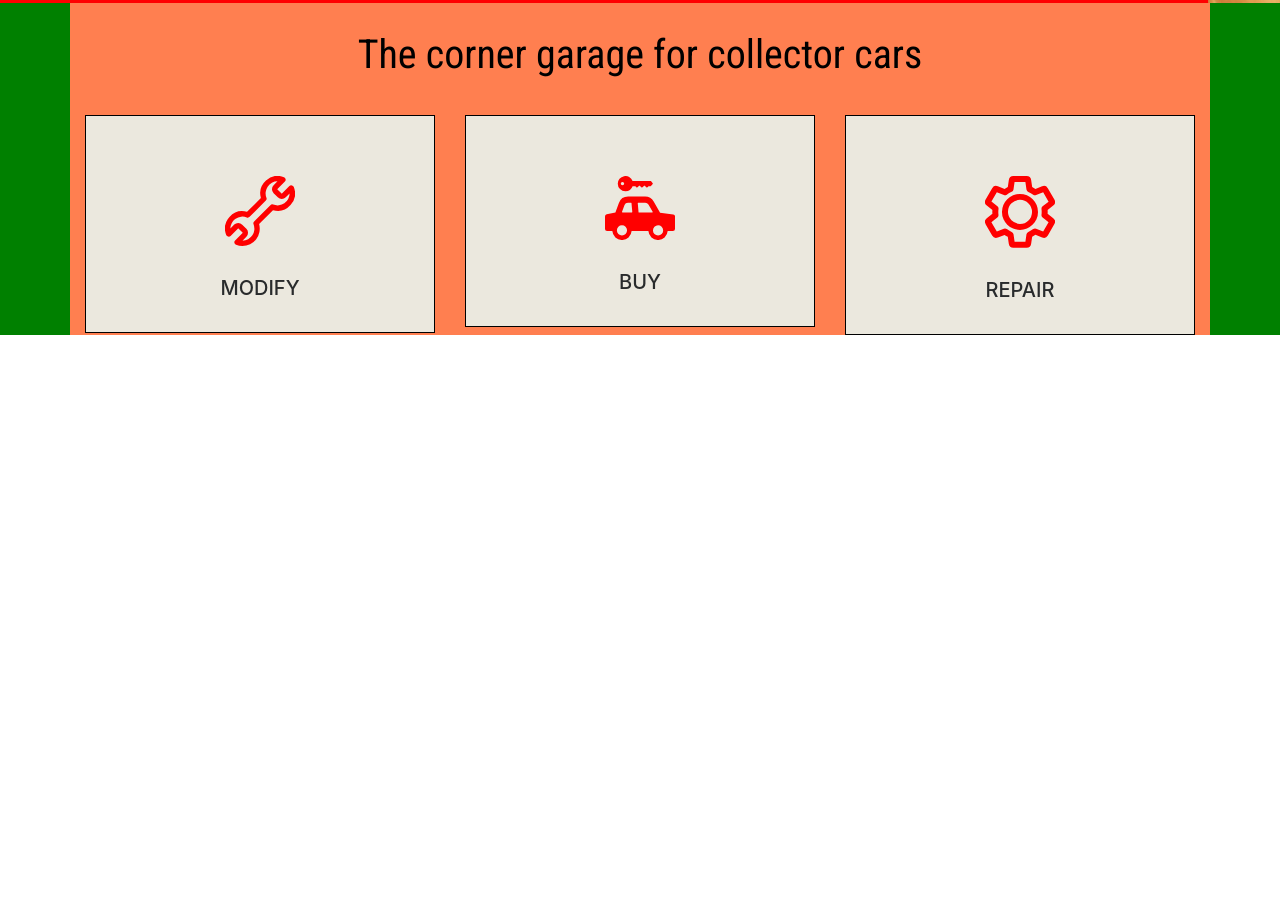
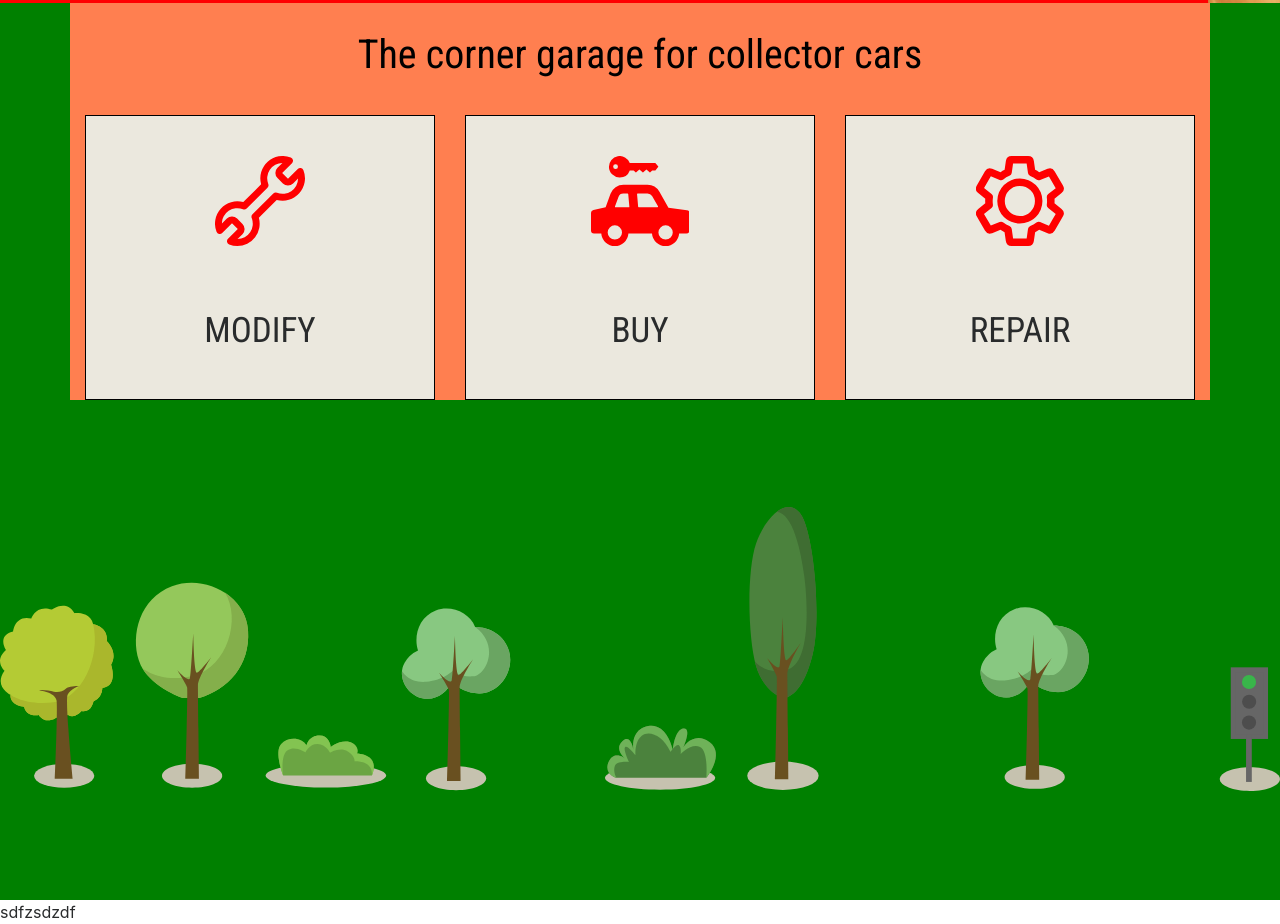
Before and after one commit to SalyOne/VintageCar, a plain HTML site: page index.html in a window 1280 px wide. Shown: the part 797-1721 px from the top of the page. Before the commit the page ends 1132 px from the top, so only its background shows below. Drawn offline with nearby package versions, Linux system fonts and the light colour scheme; grey boxes are pictures that could not be loaded.

Commit message:
added forest

```diff
--- a/index.html
+++ b/index.html
@@ -116,10 +116,12 @@
 		</div>
 		</div>
 	</div>
+	<div class="RoadSection">
+
+	</div>
 </div>
 
-    <!-- Optional JavaScript -->
-    <!-- jQuery first, then Popper.js, then Bootstrap JS -->
+<div>sdfzsdzdf</div>
     <script src="https://code.jquery.com/jquery-3.2.1.slim.min.js" integrity="sha384-KJ3o2DKtIkvYIK3UENzmM7KCkRr/rE9/Qpg6aAZGJwFDMVNA/GpGFF93hXpG5KkN" crossorigin="anonymous"></script>
     <script src="https://cdnjs.cloudflare.com/ajax/libs/popper.js/1.12.9/umd/popper.min.js" integrity="sha384-ApNbgh9B+Y1QKtv3Rn7W3mgPxhU9K/ScQsAP7hUibX39j7fakFPskvXusvfa0b4Q" crossorigin="anonymous"></script>
     <script src="https://maxcdn.bootstrapcdn.com/bootstrap/4.0.0-beta.3/js/bootstrap.min.js" integrity="sha384-a5N7Y/aK3qNeh15eJKGWxsqtnX/wWdSZSKp+81YjTmS15nvnvxKHuzaWwXHDli+4" crossorigin="anonymous"></script>
--- a/style.css
+++ b/style.css
@@ -162,18 +162,28 @@
 	padding: 30px 0;
 }
 .serviceIcon{
-	width:70px;
+	height:100px;
 	fill: red;
 }
 .one-tride{
 	border:1px solid black;
 	background-color: #EBE8DE;
 	box-sizing: border-box;
-	padding: 0 15px;
+	padding: 30px 0;
 }
 .one-tride .serviceIcon{
-	padding: 60px 0 0 0;
+	padding: 10px 0 0 0;
 }
 .one-tride  h5{
-	padding: 25px 0;
+	padding: 60px 0 10px 0;
+	font-family: "Roboto Condensed";
+	font-size: 35px;
 }
+
+.RoadSection{
+	background-image: url(images/trees.svg);
+	height: 500px;
+	background-repeat: no-repeat;
+	background-position: center;
+	background-size:
+}
```
Also changed, not shown: images/bus.svg (added), images/mountine.svg (added), images/road.svg (added), images/trees.svg (added).
